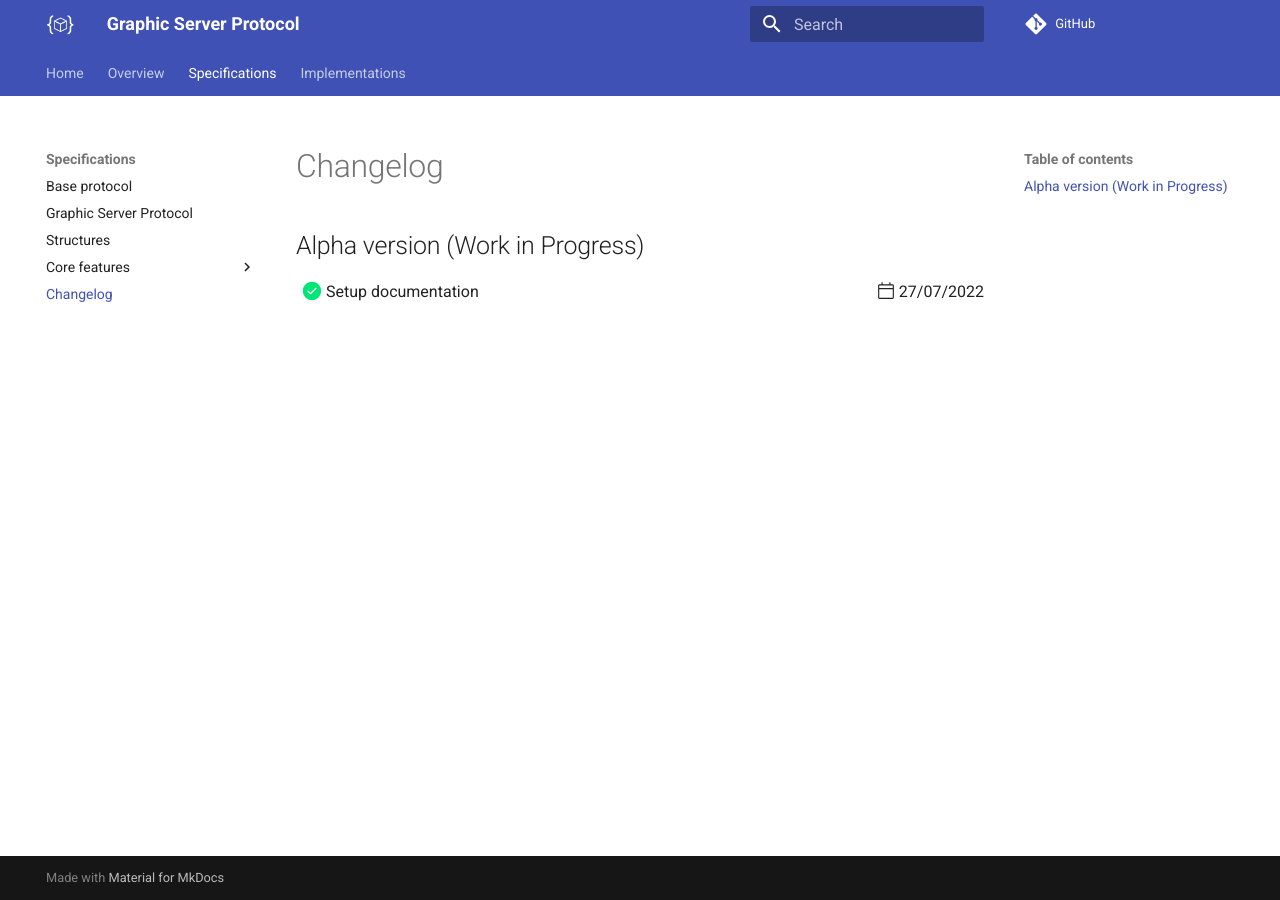
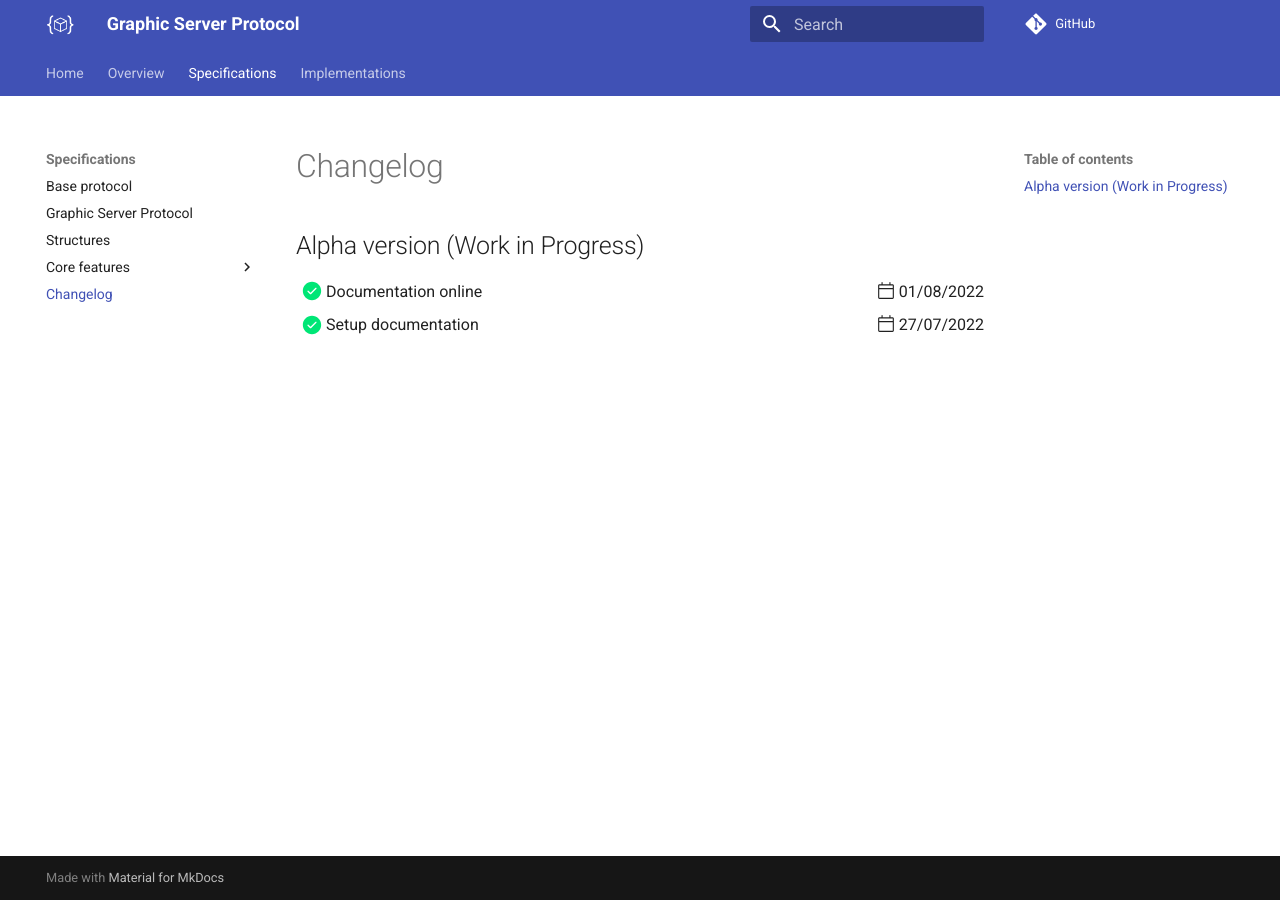
Before and after one commit to vispy/GSP, an MkDocs documentation site: the page built from docs/protocol/changelog.md, in a window 1280 px wide. Built offline with MkDocs 1.6.1 and Material for MkDocs 9.7.7, drawn with Linux system fonts in a browser that asks for light colours; comment, search, counter and statistics services are not loaded.

Commit message:
Updates changelog

```diff
--- a/docs/protocol/changelog.md
+++ b/docs/protocol/changelog.md
@@ -3,4 +3,5 @@
 
 ## Alpha version (Work in Progress)
 
-  - [x] Setup documentation *:octicons-calendar-24: 27/07/2022*{.push-right}
+  - [x] Documentation online *:octicons-calendar-24: 01/08/2022*{.push-right}
+  - [x] Setup documentation  *:octicons-calendar-24: 27/07/2022*{.push-right}
```
